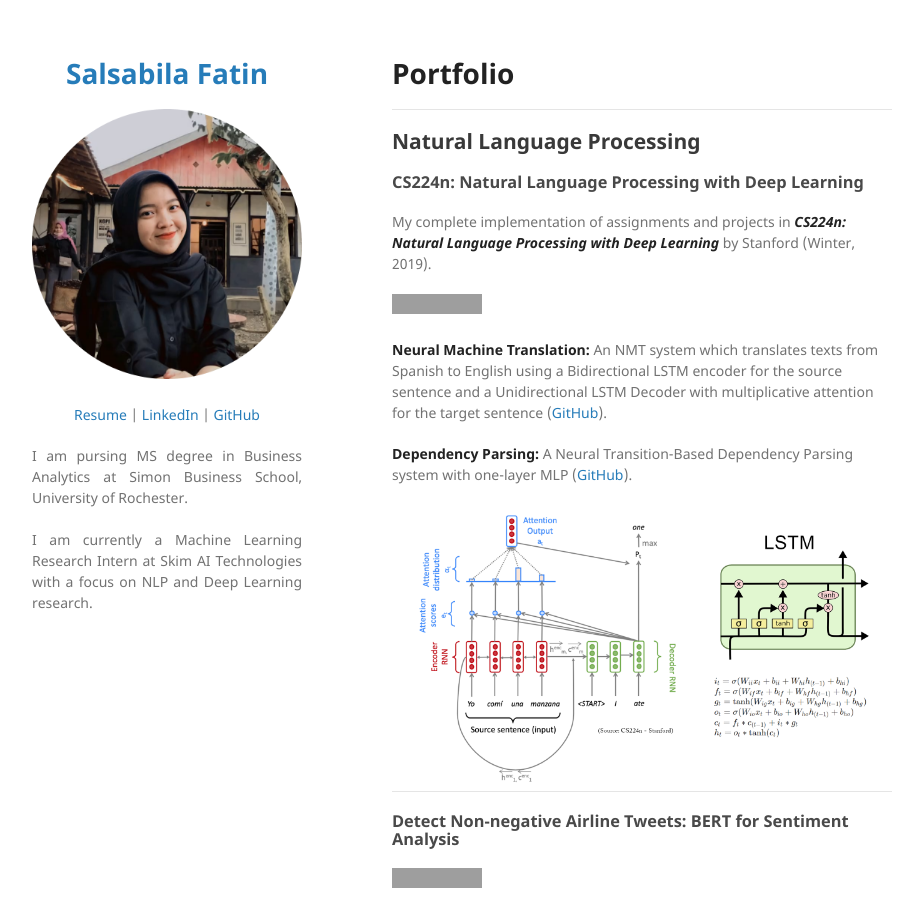
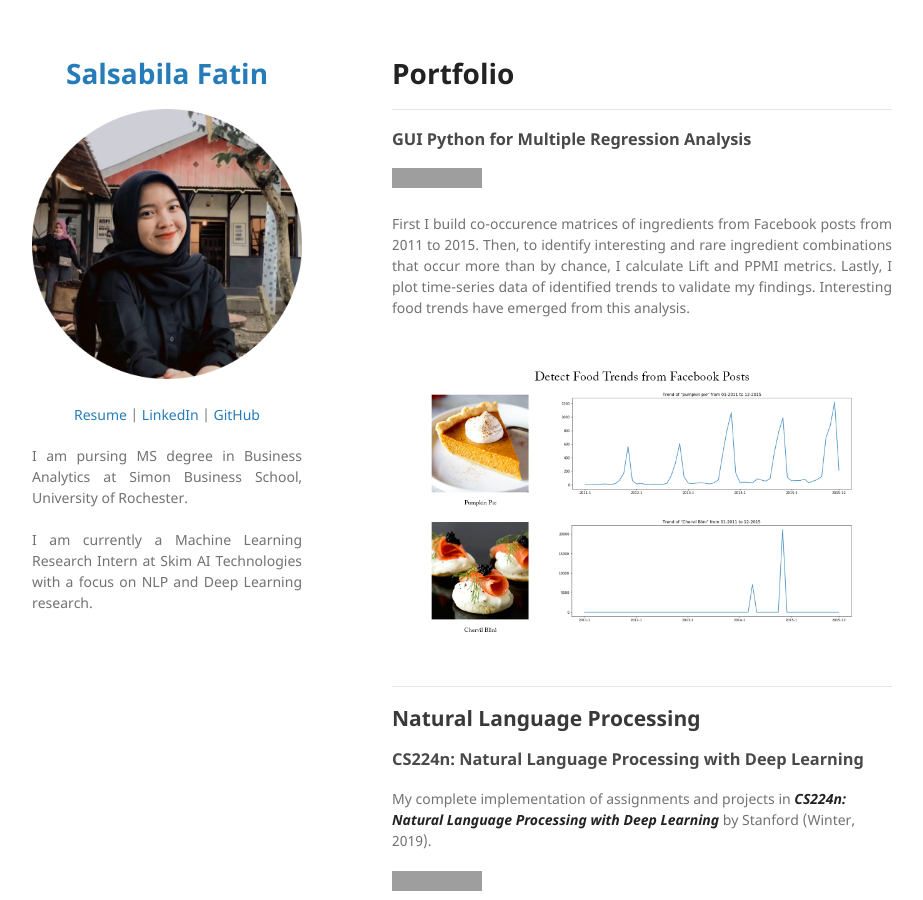
Before and after one commit to salsabilafatinn/salsabilafatinn.github.io, a Jekyll site: the page built from index.md, in a window 1280 px wide and 900 px high. Shown: the whole window, without its empty margins (178-1101 px from the left). Built offline with Jekyll 4.4.1, drawn with Linux system fonts in a browser that asks for light colours; our own code applies the rules of GitHub Pages for plain Markdown files; grey boxes are pictures that could not be loaded.

Commit message:
Update index.md

```diff
--- a/index.md
+++ b/index.md
@@ -1,4 +1,14 @@
 # Portfolio
+---
+### GUI Python for Multiple Regression Analysis
+
+[![Open Notebook](https://img.shields.io/badge/Jupyter-Open_Notebook-blue?logo=Jupyter)](projects/GUI-FORECASTING.html)
+
+<div style="text-align: justify">First I build co-occurence matrices of ingredients from Facebook posts from 2011 to 2015. Then, to identify interesting and rare ingredient combinations that occur more than by chance, I calculate Lift and PPMI metrics. Lastly, I plot time-series data of identified trends to validate my findings. Interesting food trends have emerged from this analysis.</div>
+<br>
+<center><img src="images/fb-food-trends.png"></center>
+<br>
+
 ---
 ## Natural Language Processing
 
```
